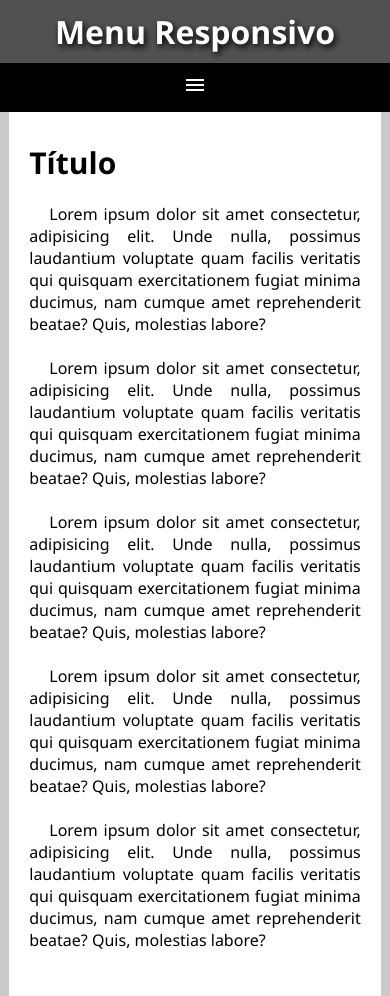
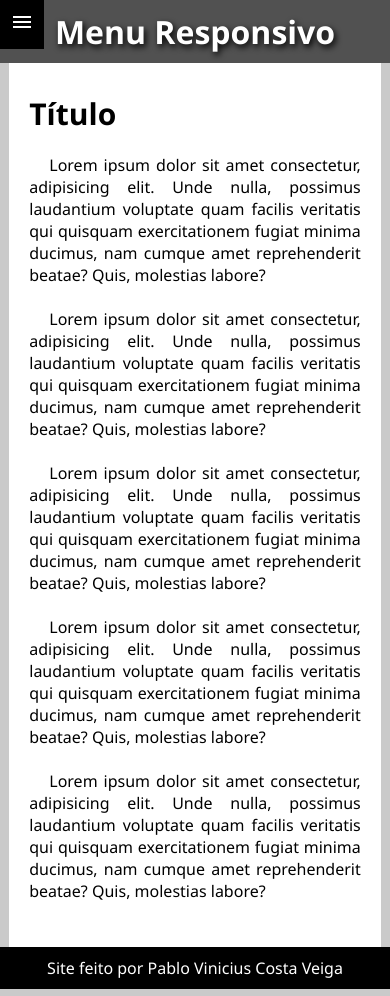
Before and after one commit to PabloVeiga1/Projeto-Mobile-First, a plain HTML site: page index.html in a window 390 px wide. Shown: the top 996 px of the page. Drawn offline with nearby package versions, Linux system fonts and the light colour scheme.

Commit message:
Fixei o menu para usuários de mobile

```diff
--- a/style.css
+++ b/style.css
@@ -27,6 +27,9 @@ header > h1{
     text-align: center;
     padding: 10px;
     cursor: pointer;
+    position:fixed;
+    top:0;
+    z-index:1000;
 }
 
 header > nav{
```
